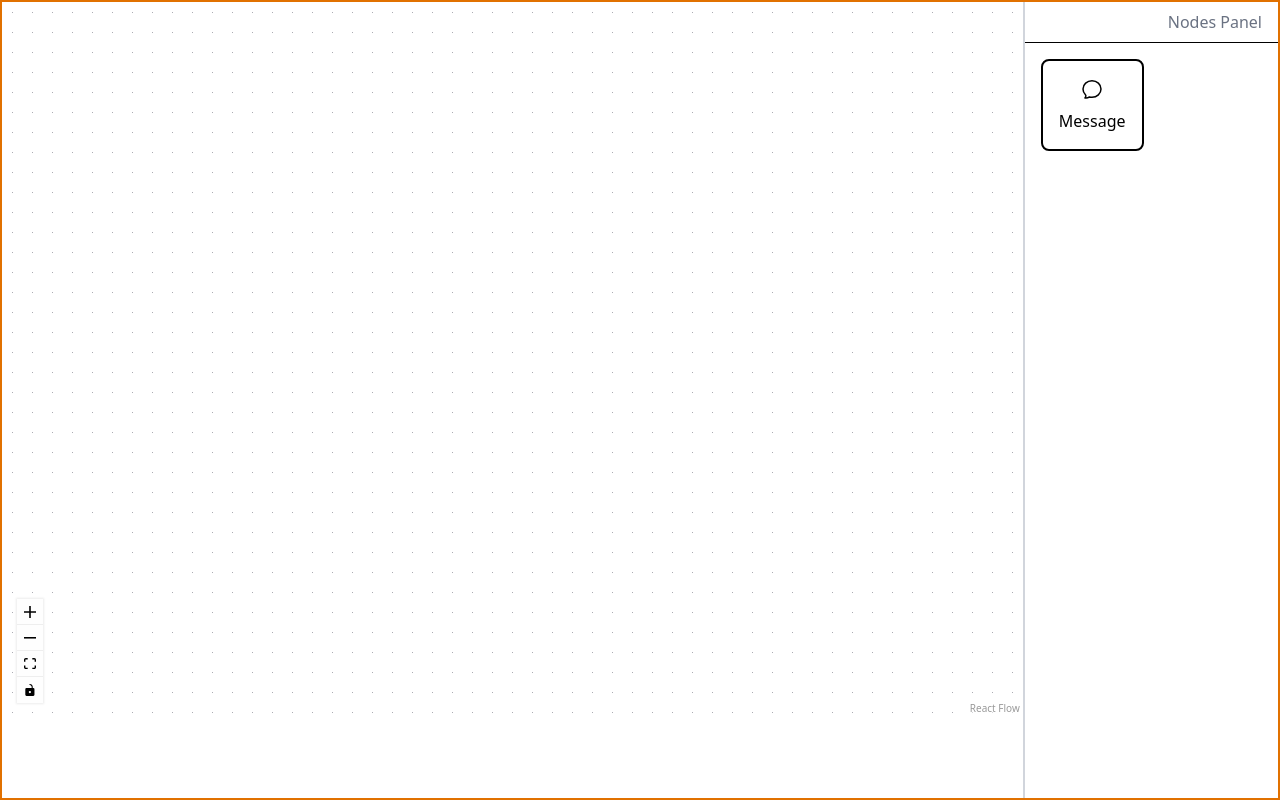
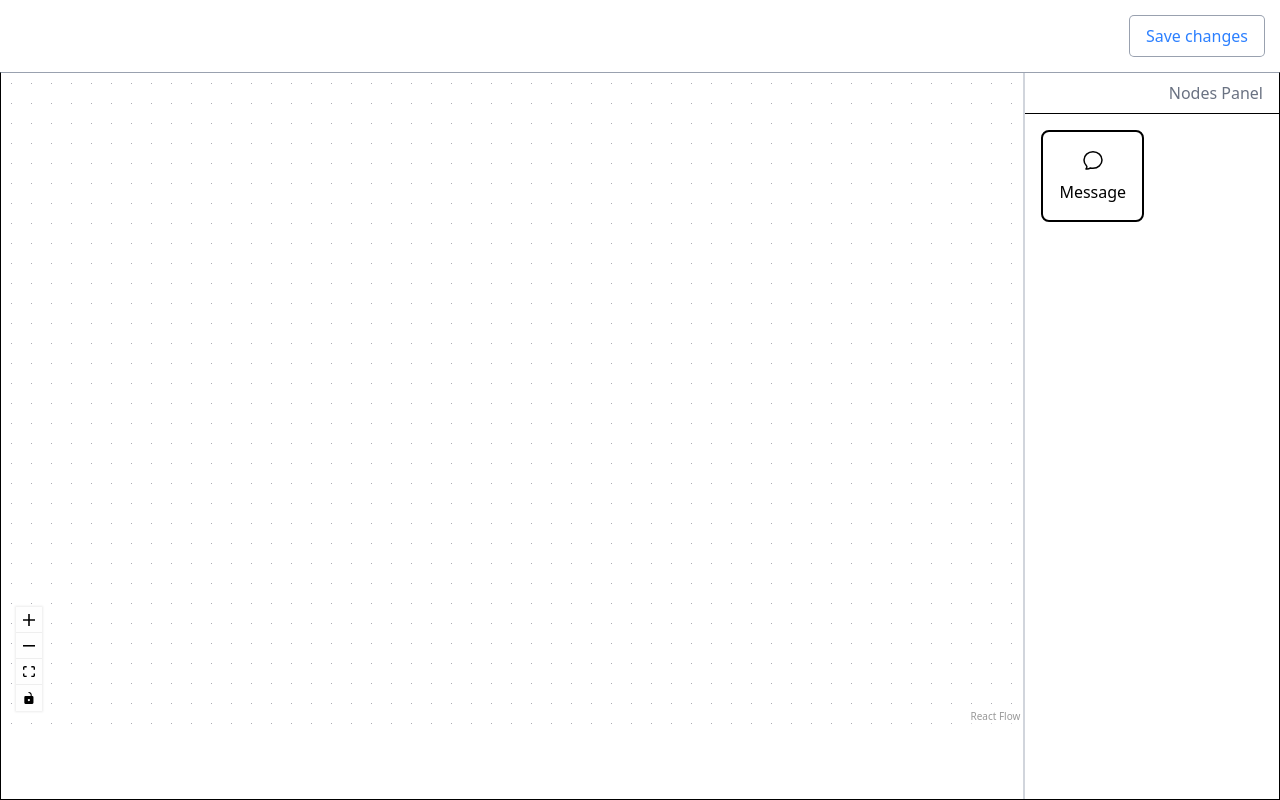
Before and after one commit to Lnirmohi/chatbot-flow, a React (Vite) app: page / in a window 1280 px wide. Built offline with nearby package versions, Linux system fonts and the light colour scheme.

Commit message:
add saave node instance functionality

```diff
--- a/src/App.tsx
+++ b/src/App.tsx
@@ -4,7 +4,7 @@ import Dashboard from './components/Dashboard';
 function App() {
 
   return (
-    <section className='h-screen w-screen border-2 border-amber-600'>
+    <section className='h-screen w-screen'>
       <Dashboard />
     </section>
   )
--- a/src/components/Dashboard.tsx
+++ b/src/components/Dashboard.tsx
@@ -19,6 +19,7 @@ import {
   useReactFlow,
   ReactFlowProvider,
   type NodeProps,
+  type ReactFlowInstance,
 } from '@xyflow/react';
 import SendMessagesNode from './SendMessageNode';
 import { CustomEdge } from './CustomEdge';
@@ -59,6 +60,7 @@ function Dashboard() {
   const [nodes, setNodes] = useState<Node[]>(initialNodes);
   const [edges, setEdges] = useState<Edge[]>(initialEdges);
   const [selectedNode, setSelectedNode] = useState<Node | null>(null);
+  const [rfInstance, setRfInstance] = useState<ReactFlowInstance | null>(null);
 
   const { screenToFlowPosition } = useReactFlow();
   const [type, setType] = useContext(DnDContext);
@@ -104,22 +106,28 @@ function Dashboard() {
     [screenToFlowPosition, type],
   );
 
-  const editNodeData = (id: string, data: NodeProps['data']) => {
-    setNodes(prev => {
-      return prev.map(n => {
-        if (n.id === id) {
-          return {...n, data};
+  const saveFlow = useCallback(() => {
+    if (rfInstance) {
+      const flow = rfInstance.toObject();
+      localStorage.setItem('flowInstance', JSON.stringify(flow));
     }
-
-        return n;
-      });
-    });
-
-    setSelectedNode(null);
-  }
+  }, [rfInstance]);
 
   return (
-    <section className='flex w-full h-full'>
+    <div className="flex flex-col w-full h-full">
+      <button
+        className={`
+          self-end m-4 px-4 py-2 ring-1 ring-gray-400 text-blue-500
+          hover:ring-1 hover:ring-blue-500 hover:cursor-pointer
+          rounded-sm
+        `}
+        onClick={() => {
+          saveFlow();
+        }}
+      >
+        Save changes
+      </button>
+      <section className='flex w-full h-full border-1 border-t-gray-400'>
         <div style={{ width: '80%', height: '90%' }} ref={reactFlowWrapper} className='basis-[80%]'>
           <ReactFlow
             nodes={nodes}
@@ -143,6 +151,7 @@ function Dashboard() {
                 setSelectedNode(null);
               }
             }}
+            onInit={setRfInstance}
           >
             <Controls />
             <Background />
@@ -153,13 +162,14 @@ function Dashboard() {
           {selectedNode
             ? <SettingsPanel
                 selectedNode={selectedNode}
-              setNodeData={editNodeData}
                 onBackClick={() => {setSelectedNode(null);}}
               />
             : <NodesPanel />
           }
         </aside>
       </section>
+
+    </div>
   );
 }
 
--- a/src/components/SettingsPanel.tsx
+++ b/src/components/SettingsPanel.tsx
@@ -1,15 +1,15 @@
-import type { Node, NodeProps } from "@xyflow/react";
+import { useReactFlow, type Node } from "@xyflow/react";
 import { useEffect, useState } from "react";
 
 export default function SettingsPanel({
   selectedNode,
-  setNodeData,
   onBackClick
 }: {
   selectedNode: Node | null;
-  setNodeData: (id: string, data: NodeProps['data']) => void;
   onBackClick: () => void
 }) {
+  const { updateNodeData } = useReactFlow();
+
   const [val, setVal] = useState(selectedNode?.data?.value as string ?? '');
 
   useEffect(() => {
@@ -46,7 +46,8 @@ export default function SettingsPanel({
           type="button"
           onClick={() => {
             if (selectedNode) {
-              setNodeData(selectedNode.id, {...selectedNode.data, value: val})
+              updateNodeData(selectedNode.id, {...selectedNode.data, value: val});
+              setVal('');
             }
           }}
           className="py-2.5 mb-2 text-sm font-medium text-gray-900 focus:outline-none bg-white rounded-lg border border-gray-200 hover:bg-gray-100 hover:text-blue-700 focus:z-10 focus:ring-4 focus:ring-gray-100 dark:focus:ring-gray-700 dark:bg-gray-800 dark:text-gray-400 dark:border-gray-600 dark:hover:text-white dark:hover:bg-gray-700"
```
Lines whose indentation alone changed are shown as unchanged.
